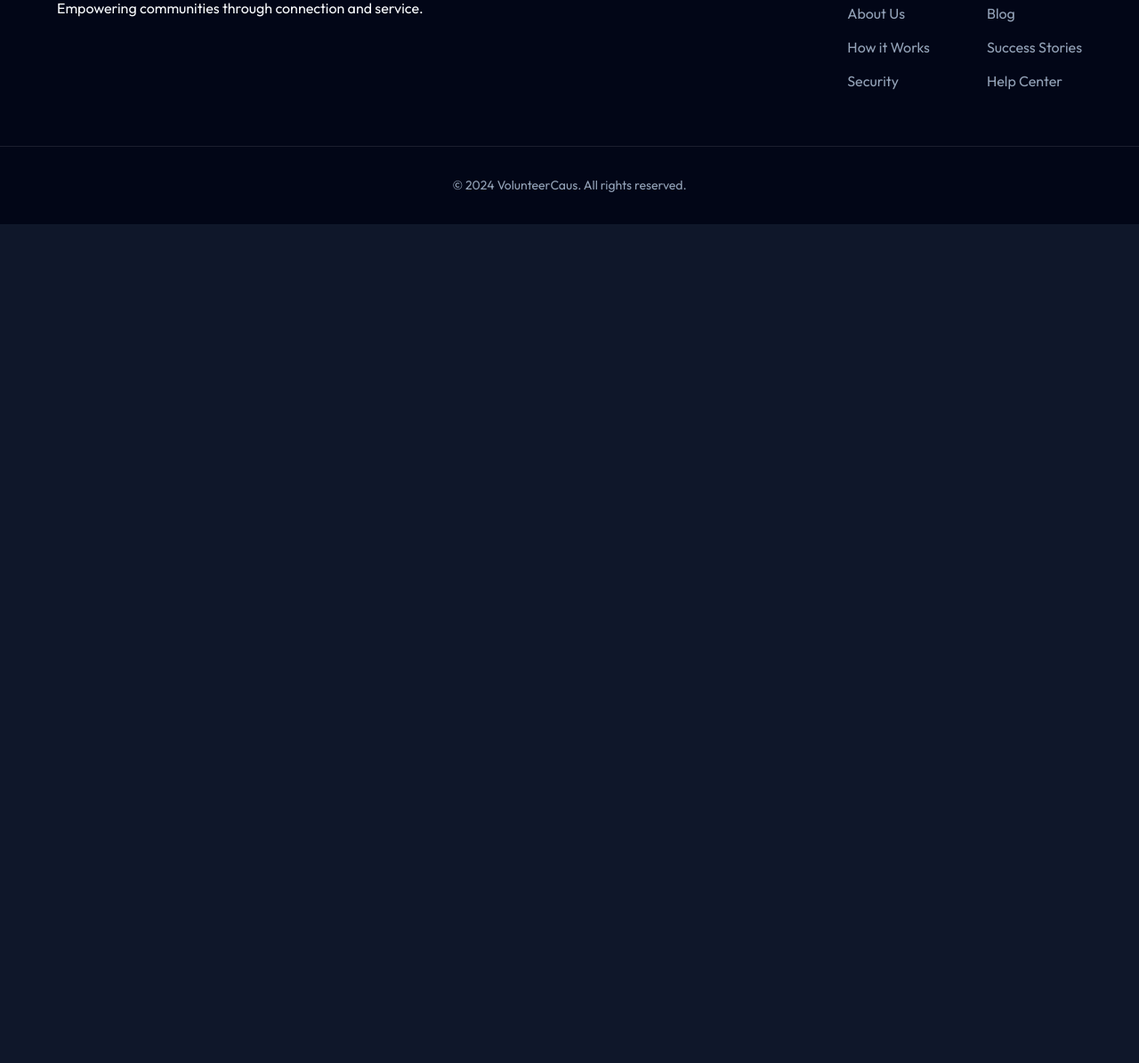
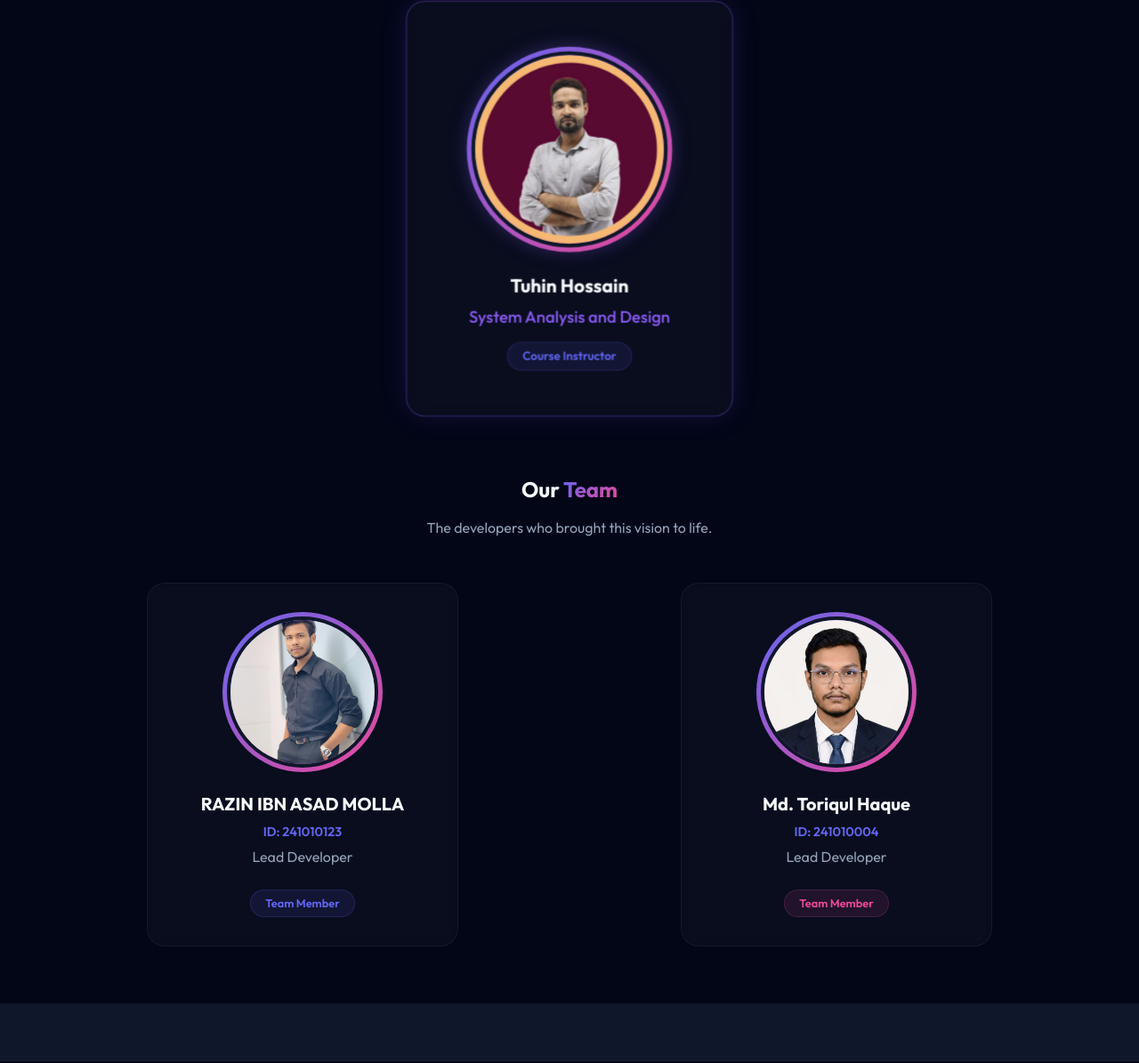
Before and after one commit to GodfatherTHR/local-volunteer-hub, a website with bundled scripts: page public/index.html in a window 1280 px wide. Shown: the part 1633-2828 px from the top of the page at 89% size. Before the commit the page ends 1885 px from the top, so only its background shows below. Built offline with nearby package versions, Linux system fonts and the light colour scheme; some packages are replaced by stand-ins of ours; no server answers; the database is empty.

Commit message:
section modified

```diff
--- a/public/css/style.css
+++ b/public/css/style.css
@@ -413,6 +413,134 @@ h6 {
     font-size: 0.875rem;
 }
 
+/* Team & Teacher Section */
+.teacher-container {
+    display: flex;
+    justify-content: center;
+    margin-top: 3rem;
+}
+
+.teacher-card {
+    max-width: 500px;
+    padding: 3rem;
+    border: 1px solid rgba(139, 92, 246, 0.4);
+    box-shadow: 0 0 30px rgba(139, 92, 246, 0.15);
+    transform: scale(1.05);
+}
+
+.teacher-card .team-image-container {
+    width: 220px;
+    height: 220px;
+}
+
+.teacher-card h3 {
+    font-size: 1.75rem;
+    margin-top: 1rem;
+}
+
+.teacher-card .course-name {
+    font-size: 1.1rem;
+}
+
+.teacher-img-border {
+    background: linear-gradient(135deg, var(--accent) 0%, #a855f7 100%);
+    box-shadow: 0 0 20px rgba(139, 92, 246, 0.3);
+}
+
+.course-name {
+    color: var(--accent);
+    font-weight: 500;
+    margin-bottom: 0.75rem;
+}
+
+.badge-teacher {
+    background: rgba(139, 92, 246, 0.1);
+    color: var(--accent);
+    border-color: rgba(139, 92, 246, 0.2);
+}
+
+.team-grid {
+    display: grid;
+    grid-template-columns: repeat(auto-fit, minmax(300px, 1fr));
+    gap: 3rem;
+    margin-top: 3rem;
+    justify-items: center;
+}
+
+.team-card {
+    text-align: center;
+    max-width: 350px;
+    width: 100%;
+}
+
+.team-image-container {
+    width: 180px;
+    height: 180px;
+    margin: 0 auto 1.5rem;
+    border-radius: 50%;
+    padding: 5px;
+    background: linear-gradient(135deg, var(--primary) 0%, var(--secondary) 100%);
+    position: relative;
+    overflow: hidden;
+    transition: transform 0.3s ease;
+}
+
+.team-card:hover .team-image-container {
+    transform: scale(1.05);
+}
+
+.team-image {
+    width: 100%;
+    height: 100%;
+    border-radius: 50%;
+    object-fit: cover;
+    border: 4px solid var(--bg-dark);
+}
+
+.team-info h3 {
+    margin-bottom: 0.5rem;
+    color: var(--text-main);
+    font-size: 1.25rem;
+}
+
+.team-id {
+    color: var(--primary);
+    font-weight: 600;
+    margin-bottom: 0.25rem;
+    font-size: 0.9rem;
+}
+
+.team-role {
+    color: var(--text-muted);
+    font-size: 1rem;
+    margin-bottom: 1.5rem;
+}
+
+.badge {
+    display: inline-block;
+    padding: 0.25rem 1rem;
+    background: rgba(99, 102, 241, 0.1);
+    color: var(--primary);
+    border: 1px solid rgba(99, 102, 241, 0.2);
+    border-radius: 100px;
+    font-size: 0.8rem;
+    font-weight: 600;
+}
+
+.badge-secondary {
+    background: rgba(236, 72, 153, 0.1);
+    color: var(--secondary);
+    border-color: rgba(236, 72, 153, 0.2);
+}
+
+.section-subtitle {
+    color: var(--text-muted);
+}
+
+.bg-darker {
+    background-color: var(--bg-darker);
+}
+
 /* Responsive */
 @media (max-width: 768px) {
     .hero-title {
--- a/public/index.html
+++ b/public/index.html
@@ -1,5 +1,6 @@
 <!DOCTYPE html>
 <html lang="en">
+
 <head>
     <meta charset="UTF-8">
     <meta name="viewport" content="width=device-width, initial-scale=1.0">
@@ -17,6 +18,7 @@
     <!-- Supabase CDN -->
     <script src="https://cdn.jsdelivr.net/npm/@supabase/supabase-js@2"></script>
 </head>
+
 <body>
 
     <!-- Navigation -->
@@ -39,7 +41,8 @@
     <header class="hero">
         <div class="container hero-content">
             <h1 class="hero-title">Make a Real Impact in Your <span class="gradient-text">Local Community</span></h1>
-            <p class="hero-subtitle">Connect with non-profits, find meaningful opportunities, and track your volunteer journey all in one place.</p>
+            <p class="hero-subtitle">Connect with non-profits, find meaningful opportunities, and track your volunteer
+                journey all in one place.</p>
             <div class="hero-actions">
                 <a href="register.html" class="btn btn-lg btn-primary">Get Started</a>
                 <a href="opportunities.html" class="btn btn-lg btn-outline">Browse Opportunities</a>
@@ -104,6 +107,67 @@
         </div>
     </section>
 
+    <!-- Team Section -->
+    <section class="team section bg-darker">
+        <div class="container">
+            <div class="section-header text-center">
+                <h2 class="section-title">Course <span class="gradient-text">Instructor</span></h2>
+                <p class="section-subtitle">Under the guidance of our honorable teacher.</p>
+            </div>
+
+            <div class="teacher-container">
+                <div class="team-card teacher-card glass-card">
+                    <div class="team-image-container teacher-img-border">
+                        <img src="images/team/Tuhinsir.png" alt="Tuhin Hossain" class="team-image"
+                            onerror="this.src='https://ui-avatars.com/api/?name=Tuhin+Hossain&background=8b5cf6&color=fff&size=200'">
+                    </div>
+                    <div class="team-info">
+                        <h3>Tuhin Hossain</h3>
+                        <p class="course-name">System Analysis and Design</p>
+                        <span class="badge badge-teacher">Course Instructor</span>
+                    </div>
+                </div>
+            </div>
+
+            <div class="section-header text-center" style="margin-top: 5rem;">
+                <h2 class="section-title">Our <span class="gradient-text">Team</span></h2>
+                <p class="section-subtitle">The developers who brought this vision to life.</p>
+            </div>
+
+            <div class="team-grid">
+                <div class="team-card glass-card">
+                    <div class="team-image-container">
+                        <img src="images/team/RAZIN.jpg" alt="RAZIN IBN ASAD MOLLA" class="team-image"
+                            onerror="this.src='https://ui-avatars.com/api/?name=Razin+Asad&background=6366f1&color=fff&size=200'">
+                    </div>
+                    <div class="team-info">
+                        <h3>RAZIN IBN ASAD MOLLA</h3>
+                        <p class="team-id">ID: 241010123</p>
+                        <p class="team-role">Lead Developer</p>
+                        <div class="team-social">
+                            <span class="badge">Team Member</span>
+                        </div>
+                    </div>
+                </div>
+
+                <div class="team-card glass-card">
+                    <div class="team-image-container">
+                        <img src="images/team/TORIQUL.png" alt="Md. Toriqul Haque" class="team-image"
+                            onerror="this.src='https://ui-avatars.com/api/?name=Toriqul+Haque&background=ec4899&color=fff&size=200'">
+                    </div>
+                    <div class="team-info">
+                        <h3>Md. Toriqul Haque</h3>
+                        <p class="team-id">ID: 241010004</p>
+                        <p class="team-role">Lead Developer</p>
+                        <div class="team-social">
+                            <span class="badge badge-secondary">Team Member</span>
+                        </div>
+                    </div>
+                </div>
+            </div>
+        </div>
+    </section>
+
     <!-- Footer -->
     <footer class="footer">
         <div class="container footer-content">
@@ -134,4 +198,5 @@
     <script type="module" src="js/supabase-client.js"></script>
     <script type="module" src="js/main.js"></script>
 </body>
+
 </html>
--- a/public/js/supabase-client.js
+++ b/public/js/supabase-client.js
@@ -1,6 +1,6 @@
 
-const supabaseUrl = 'https://zzrmrjuhzmelajqpetaj.supabase.co'
-const supabaseKey = 'sb_publishable_G-yNaMPNcxzTKyx8rQMrAg_Sy9D8OJA'
+const supabaseUrl = 'https://qngxgbwcfsbcwxjjaqgk.supabase.co'
+const supabaseKey = 'sb_publishable_Q0yjTExN7XeSGaQze0cl4g_c5fonnZh'
 const client = supabase.createClient(supabaseUrl, supabaseKey)
 
 // Export the client for use in other modules
```
Also changed, not shown: public/images/team/RAZIN.jpg (added), public/images/team/TORIQUL.png (added), public/images/team/Tuhinsir.png (added).
